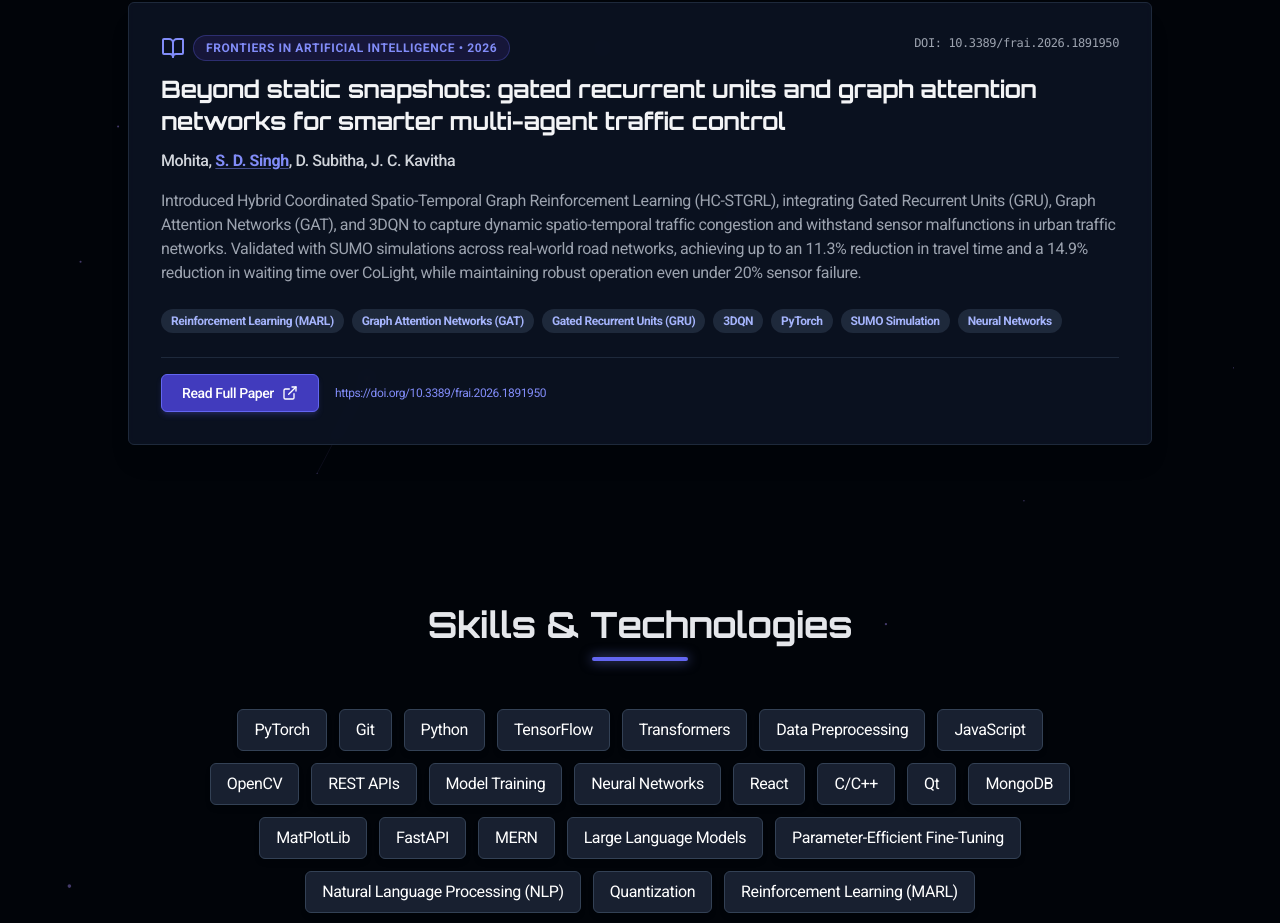
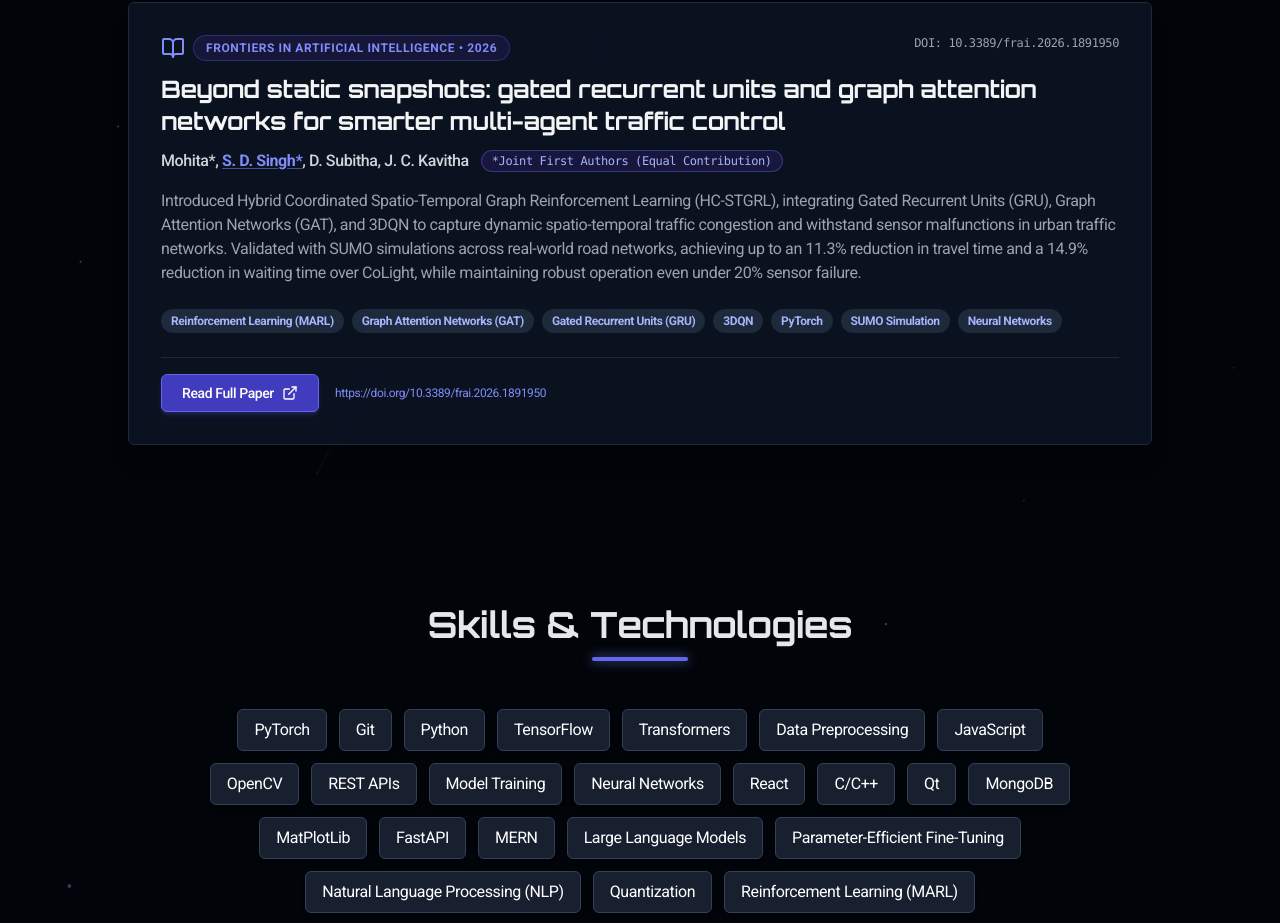
Before and after one commit to HappyHaru21/my-portfolio, a React (Create React App) app: page / in a window 1280 px wide. Shown: the part 2038-2961 px from the top of the page. Built offline with nearby package versions, Linux system fonts and the light colour scheme.

Commit message:
fix: clarify joint first authorship (equal contribution) for Frontiers in AI paper

```diff
--- a/src/App.js
+++ b/src/App.js
@@ -45,7 +45,8 @@ const portfolioData = {
   publications: [
     {
       title: "Beyond static snapshots: gated recurrent units and graph attention networks for smarter multi-agent traffic control",
-      authors: "Mohita, S. D. Singh, D. Subitha, J. C. Kavitha",
+      authors: "Mohita*, S. D. Singh*, D. Subitha, J. C. Kavitha",
+      contributionNote: "*Joint First Authors (Equal Contribution)",
       journal: "Frontiers in Artificial Intelligence",
       year: "2026",
       volume: "Volume 9",
@@ -435,7 +436,8 @@ const Publications = ({ publications }) => (
             </a>
           </h3>
 
-          <p className="text-sm sm:text-base text-gray-300 mb-4 font-medium">
+          <div className="flex flex-wrap items-center gap-3 mb-4">
+            <p className="text-sm sm:text-base text-gray-300 font-medium">
               {pub.authors.split(', ').map((author, i) => {
                 const isUser = author.includes('S. D. Singh') || author.includes('Sidak Deep Singh');
                 return (
@@ -452,6 +454,12 @@ const Publications = ({ publications }) => (
                 );
               })}
             </p>
+            {pub.contributionNote && (
+              <span className="bg-indigo-950/70 text-indigo-300 border border-indigo-500/40 text-xs px-2.5 py-0.5 rounded-full font-mono">
+                {pub.contributionNote}
+              </span>
+            )}
+          </div>
 
           <p className="text-gray-400 mb-6 leading-relaxed text-sm sm:text-base">
             {pub.description}
```
Lines whose indentation alone changed are shown as unchanged.
